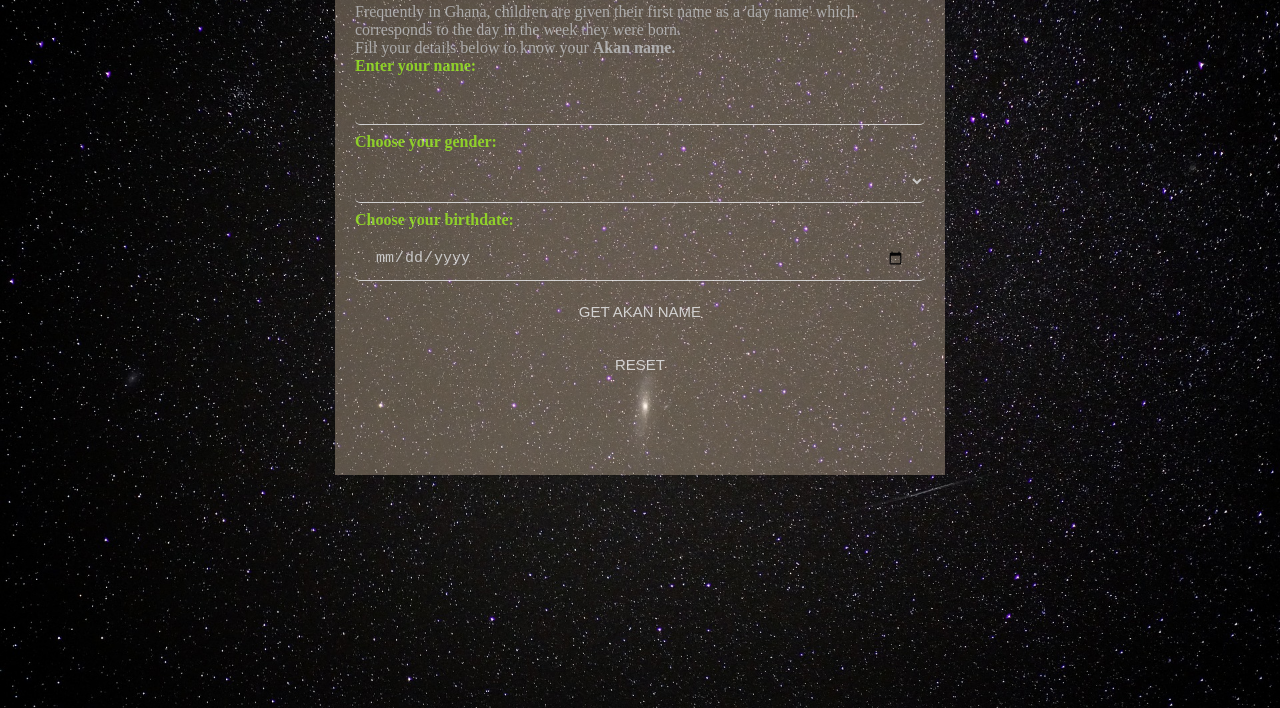
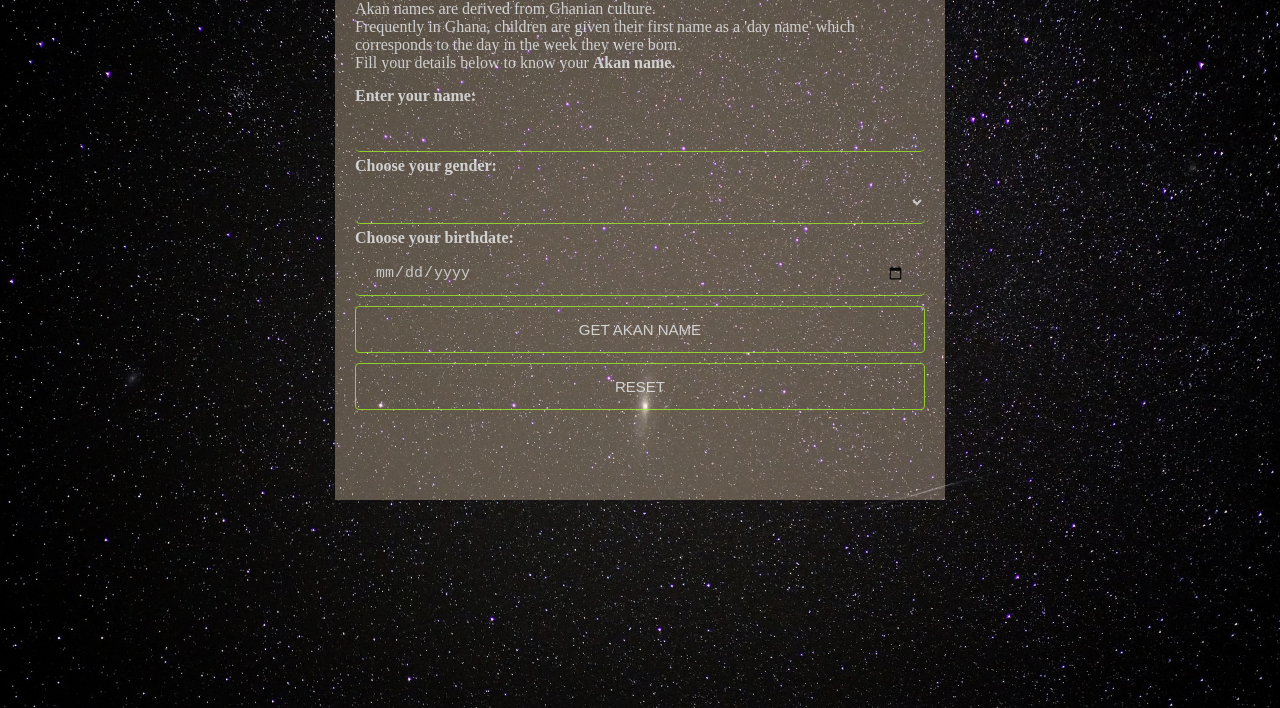
Before and after one commit to annomao/akan-name-generator, a plain HTML site: page index.html in a window 1280 px wide. Shown: the part 92-800 px from the top of the page. Drawn offline with Linux system fonts and the light colour scheme.

Commit message:
change elements colors

```diff
--- a/css/styles.css
+++ b/css/styles.css
@@ -23,11 +23,13 @@ h1{
   color: rgba(173, 255, 47,1);
 }
 p{
-  color: #d3d3d3;
+  color: white;
+  margin-top: 15px;
+  margin-bottom: 15px;
 }
 label{
   display: block;
-  color: rgba(173, 255, 47,1);
+  color: white;
 }
 input, select {
   color: whitesmoke;
@@ -35,10 +37,10 @@ input, select {
   width: 100%;
   background-color: transparent;
   padding: 12px 20px;
-  margin: 8px 0;
+  margin: 5px 0;
   display: block;
   border: none;
-  border-bottom: 1px solid white;
+  border-bottom: 1px solid rgba(173, 255, 47,1);
   border-radius: 5px;
   box-sizing: border-box;
 }
@@ -55,8 +57,8 @@ input[type=submit],input[type=reset] {
   background-color: transparent;
   color: white;
   padding: 14px 20px;
-  margin: 8px 0;
-  border: none;
+  margin: 10px 0;
+  border: 1px solid rgba(173, 255, 47,1);
   border-radius: 4px;
   cursor: pointer;
 }
@@ -64,7 +66,7 @@ input[type=submit],input[type=reset] {
   background-color: transparent;
   margin: auto;
   padding: 30px;
-  font-size: 30px;
+  font-size: 25px;
   color: white;
 }
 /*style for screens bigger than screens*/
```
